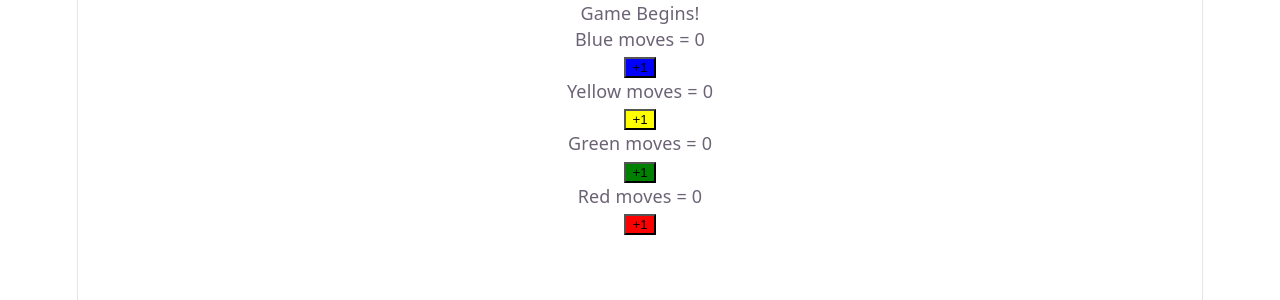
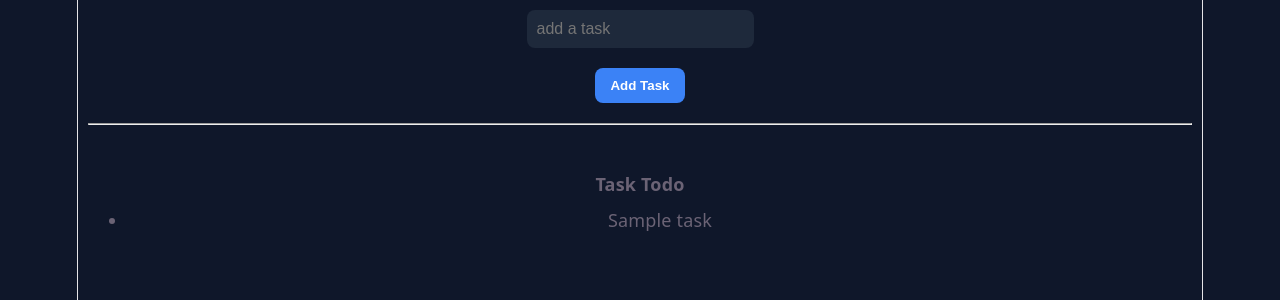
Before and after one commit to taslima864/FullStack-Learning, a React (Vite) app in the folder React/react-state-class/: page / in a window 1280 px wide. Shown: the top 300 px of the page. Built offline with nearby package versions, Linux system fonts and the light colour scheme.

Commit message:
Activity: Create a Todo

```diff
--- a/React/react-state-class/package.json
+++ b/React/react-state-class/package.json
@@ -11,7 +11,8 @@
   },
   "dependencies": {
     "react": "^19.2.5",
-    "react-dom": "^19.2.5"
+    "react-dom": "^19.2.5",
+    "sass": "^1.99.0"
   },
   "devDependencies": {
     "@eslint/js": "^9.39.4",
--- a/React/react-state-class/src/App.css
+++ b/React/react-state-class/src/App.css
@@ -182,3 +182,33 @@
     border-right-color: var(--border);
   }
 }
+input {
+  padding: 10px;
+  border-radius: 8px;
+  border: none;
+  outline: none;
+  background: #1e293b;
+  color: white;
+  font-size: 16px;
+}
+button {
+  padding: 10px 15px;
+  margin-left: 10px;
+  border-radius: 8px;
+  border: none;
+  background: #3b82f6;
+  color: white;
+  cursor: pointer;
+  font-weight: bold;
+}
+
+button:hover {
+  background: #2563eb;
+}
+h1 {
+  margin-top: 40px;
+  color: #94a3b8;
+}
+.container > * {
+  margin: 10px;
+}
--- a/React/react-state-class/src/App.jsx
+++ b/React/react-state-class/src/App.jsx
@@ -1,10 +1,12 @@
 import "./App.css";
 import LudoBoard from "../LudoBoard";
+import TodoList from "./TodoList";
+
 
 function App() {
   return (
     <>
-    <LudoBoard/>
+    <TodoList/>
     </>
   );
 }
--- /dev/null
+++ b/React/react-state-class/src/TodoList.jsx
@@ -0,0 +1,36 @@
+import { useState } from "react";
+
+export default function TodoList() {
+  let [todos, setTodos] = useState(["Sample task"]);
+  let [newTodo, setNewTodo] = useState("");
+
+  let addNewTask = () => {
+    setTodos([...todos, newTodo]);
+    setNewTodo("");
+  };
+
+  let updateTodoValue = (event) => {
+   setNewTodo(event.target.value);
+  };
+
+  return (
+    <div className="container">
+      <input
+        placeholder="add a task"
+        value={newTodo}
+        onChange={updateTodoValue}
+      ></input>
+      <br />
+      <button onClick={addNewTask}>Add Task</button>
+      <hr />
+      <br />
+
+      <h4>Task Todo</h4>
+      <ul>
+        {todos.map((todo) => (
+          <li>{todo}</li>
+        ))}
+      </ul>
+    </div>
+  );
+}
--- a/React/react-state-class/src/index.css
+++ b/React/react-state-class/src/index.css
@@ -52,8 +52,12 @@
 
 body {
   margin: 0;
+  height: 100vh;
+  display: flex;
+  justify-content: center;   /* horizontal center */
+  align-items: center;       /* vertical center */
+  background-color: #0f172a; /* dark modern background */
 }
-
 #root {
   width: 1126px;
   max-width: 100%;
@@ -109,3 +113,6 @@
   padding: 4px 8px;
   background: var(--code-bg);
 }
+.container {
+  text-align: center;
+}
```
Also changed, not shown: React/react-state-class/LudoBoard.jsx (indentation only), 1 other file (tests, documents, lock files or other folders).
